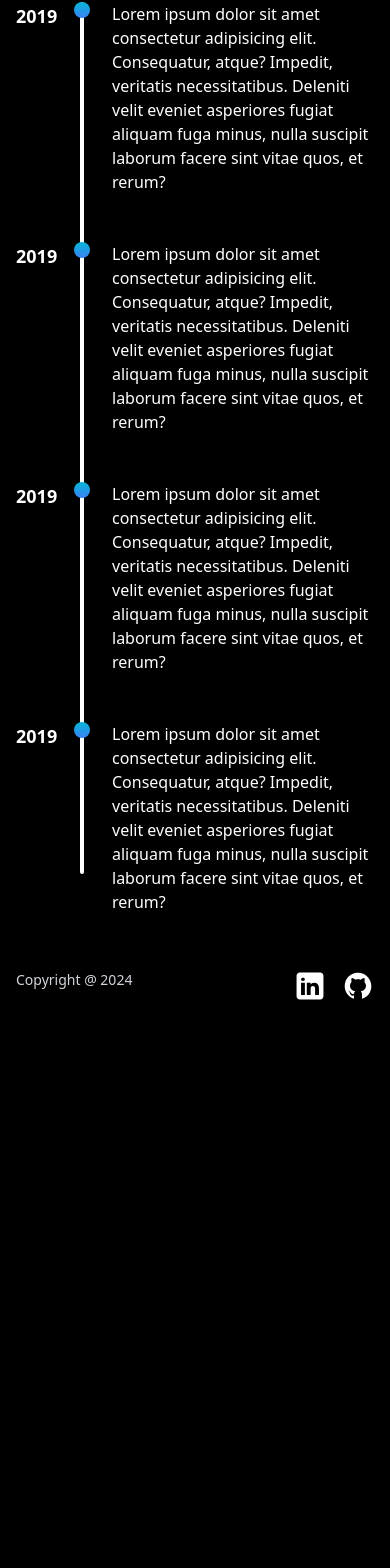
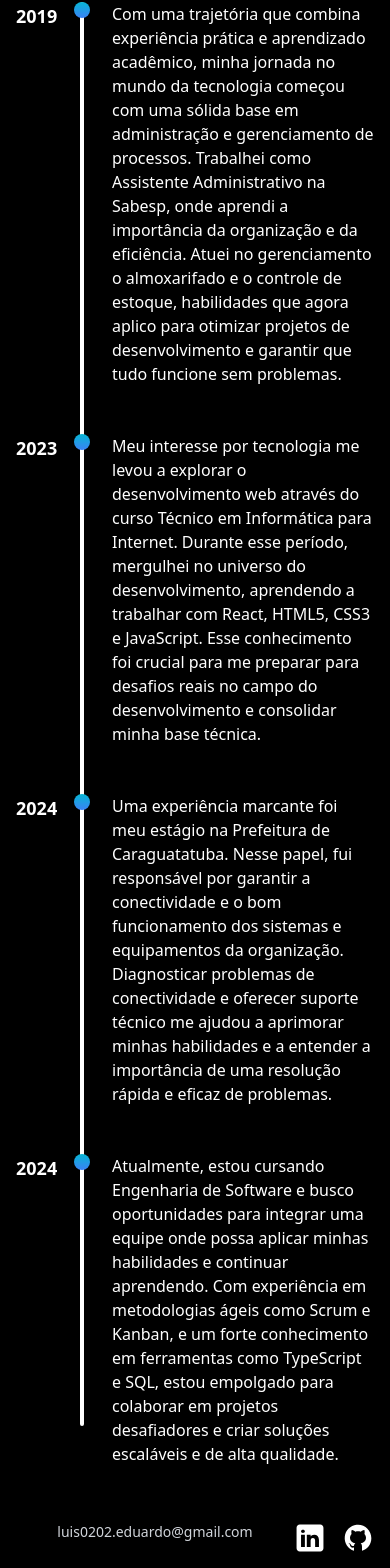
Before and after one commit to Luis-eduardo-sl/portifolio1, a React (Vite) app: page / in a window 390 px wide. Shown: the part 4156-5724 px from the top of the page. Before the commit the page ends 5182 px from the top, so only its background shows below. Built offline with nearby package versions, Linux system fonts and the light colour scheme.

Commit message:
chore: Add meta tags for SEO optimization and real text

```diff
--- a/index.html
+++ b/index.html
@@ -4,6 +4,8 @@
     <meta charset="UTF-8" />
     <link rel="icon" type="image/svg+xml" href="./src/./assets/l.jpg" />
     <meta name="viewport" content="width=device-width, initial-scale=1.0" />
+    <meta name="description" content="Luis Eduardo's Portfolio - FullStack Developer specializing in creating innovative digital solutions. Explore my projects, technologies, and learn more about me." />
+    <meta name="keywords" content="Luis Eduardo, FullStack Developer, Software Engineer, Web Development, Projects, Technologies, React, JS, JavaScript, UI/UX, TypeScript, Bootstap, HTML, CSS,SQL,Tailwind" />
     <title>Luis Portfolio</title>
   </head>
   <body>
--- a/src/App.jsx
+++ b/src/App.jsx
@@ -66,7 +66,7 @@ function App() {
                 </li>
               </ul>
             </div>
-            <div className="social-icons flex gap-4 hidden sm:flex">
+            <div className="flex gap-4 hidden sm:flex">
               <a href="https://github.com/Luis-eduardo-sl" target="_blank" rel="noopener noreferrer">
                 <img src={Github} alt="GitHub" className="w-6 h-6" />
               </a>
@@ -94,7 +94,7 @@ function App() {
               </p>
             </div>
             <div>
-              <img src={Perfil1} className="w-[240px] m-auto sm:w-[560px] rounded-full shadow-lg shadow-blue-400" />
+              <img src={Perfil1} alt='imagem de perfil de Luis' className="w-[240px] m-auto sm:w-[560px] rounded-full shadow-lg shadow-blue-400" />
             </div>
           </div>
         </section>
@@ -130,9 +130,9 @@ function App() {
                   <button
                     className="flex-1 text-sm py-3 bg-gradient-to-t from-blue-500 rounded-full to-cyan-500 hover:from-blue-700 hover:to-cyan-700"
                     onClick={() => openModal({
-                      title: 'Sistema Administrativo',
+                      title: 'Aplicativo BioDex',
                       image: Projeto1,
-                      description: 'A função do site administrativo é que o administrador possa realizar os cruds de motorista, usuario, onibus e linhas, e tambem realizar a leitura dos comentarios deixados no site publico. O site tambem conta com um sistema de login onde o administrador só vai ter acesso as paginas após ter feito seu cadastro e login, na pagina inicial temos um grafico real feito com o chart.js e tambem contadores para cada tipo de usuario'
+                      description: 'Desenvolvimento de um aplicativo com gamificação para um parque municipal juqueriquere, com o objetivo de fazer com que o passeio ao parque fosse interessante para as diversas faixas etárias que visitam o parque'
                     })}
                   >
                     Saiba mais
@@ -157,8 +157,8 @@ function App() {
                   <button
                     className="flex-1 text-sm py-3 bg-gradient-to-t from-blue-500 rounded-full to-cyan-500 hover:from-blue-700 hover:to-cyan-700"
                     onClick={() => openModal({
-                      title: 'Sistema Administrativo',
-                      image: Projeto1,
+                      title: 'Aplicativo Job',
+                      image: Projeto2,
                       description: 'A função do site administrativo é que o administrador possa realizar os cruds de motorista, usuario, onibus e linhas, e tambem realizar a leitura dos comentarios deixados no site publico. O site tambem conta com um sistema de login onde o administrador só vai ter acesso as paginas após ter feito seu cadastro e login, na pagina inicial temos um grafico real feito com o chart.js e tambem contadores para cada tipo de usuario'
                     })}
                   >
@@ -173,7 +173,7 @@ function App() {
 
             <div className="flex flex-col sm:flex-row gap-10 mt-11">
               <div className="border border-gray-500 rounded-md p-5 flex-1 bg-black bg-opacity-75">
-                <img src={Projeto33} />
+                <img src={Projeto33} alt='tela inicial do site administrativo' />
                 <h3 className="text-2xl font-semibold mt-8">Sistema Administrativo</h3>
                 <p className="text-gray-400 text-sm mt-2">
                   A função do sistema administrativo é que o administrador possa realizar a criação, leitura, edição e exclusão de motoristas, usuários, ônibus e linhas, e também realizar a leitura dos comentários deixados no site público...
@@ -183,7 +183,7 @@ function App() {
                     className="flex-1 text-sm py-3 bg-gradient-to-t from-blue-500 rounded-full to-cyan-500 hover:from-blue-700 hover:to-cyan-700"
                     onClick={() => openModal({
                       title: 'Sistema Administrativo',
-                      image: Projeto1,
+                      image: Projeto33,
                       description: 'A função do site administrativo é que o administrador possa realizar os cruds de motorista, usuario, onibus e linhas, e tambem realizar a leitura dos comentarios deixados no site publico. O site tambem conta com um sistema de login onde o administrador só vai ter acesso as paginas após ter feito seu cadastro e login, na pagina inicial temos um grafico real feito com o chart.js e tambem contadores para cada tipo de usuario'
                     })}
                   >
@@ -195,7 +195,7 @@ function App() {
                 </div>
               </div>
               <div className="border border-gray-500 rounded-md p-5 flex-1 bg-black bg-opacity-75">
-                <img src={Projeto4} />
+                <img src={Projeto4} alt='tela inicial do site de recarga' />
                 <h3 className="text-2xl font-semibold mt-8">Site de Recarga</h3>
                 <p className="text-gray-400 text-sm mt-2">
                   A função do site de recarga é que o proprio usuário possa
@@ -208,9 +208,9 @@ function App() {
                   <button
                     className="flex-1 text-sm py-3 bg-gradient-to-t from-blue-500 rounded-full to-cyan-500 hover:from-blue-700 hover:to-cyan-700"
                     onClick={() => openModal({
-                      title: 'Sistema Administrativo',
-                      image: Projeto1,
-                      description: 'A função do site administrativo é que o administrador possa realizar os cruds de motorista, usuario, onibus e linhas, e tambem realizar a leitura dos comentarios deixados no site publico. O site tambem conta com um sistema de login onde o administrador só vai ter acesso as paginas após ter feito seu cadastro e login, na pagina inicial temos um grafico real feito com o chart.js e tambem contadores para cada tipo de usuario'
+                      title: 'Site de Recarga',
+                      image: Projeto4,
+                      description: 'A função do site de recarga é que o proprio usuário possa fazer seu cadastro, sua recarga por meio do cpf vizualizar o horário das linhas e dar sugestões ou reclamações por meio da página sobre, que esta interligada com o site administrativo'
                     })}
                   >
                     Saiba mais
@@ -326,26 +326,22 @@ function App() {
             <div className="mt-12 relative before:absolute before:top-0 before:left-16 before:rounded-full before:bottom-10 before:w-1 before:bg-white">
               <div className="pl-24 mt-12 relative before:w-4 before:h-4 before:bg-gradient-to-t before:from-blue-500 before:to-cyan-500  before:absolute before:rounded-full before:left-[58px]">
                 <h3 className="absolute left-0 text-lg font-semibold">2019</h3>
-                <p>Lorem ipsum dolor sit amet consectetur adipisicing elit. Consequatur, atque? Impedit, veritatis necessitatibus. Deleniti velit eveniet asperiores fugiat aliquam fuga minus, nulla suscipit laborum facere sint vitae quos, et rerum?
-                </p>
+                <p>Com uma trajetória que combina experiência prática e aprendizado acadêmico, minha jornada no mundo da tecnologia começou com uma sólida base em administração e gerenciamento de processos. Trabalhei como Assistente Administrativo na Sabesp, onde aprendi a importância da organização e da eficiência. Atuei no gerenciamento o almoxarifado e o controle de estoque, habilidades que agora aplico para otimizar projetos de desenvolvimento e garantir que tudo funcione sem problemas.</p>
               </div>
 
               <div className="pl-24 mt-12 relative before:w-4 before:h-4 before:bg-gradient-to-t before:from-blue-500 before:to-cyan-500  before:absolute before:rounded-full before:left-[58px]">
-                <h3 className="absolute left-0 text-lg font-semibold">2019</h3>
-                <p>Lorem ipsum dolor sit amet consectetur adipisicing elit. Consequatur, atque? Impedit, veritatis necessitatibus. Deleniti velit eveniet asperiores fugiat aliquam fuga minus, nulla suscipit laborum facere sint vitae quos, et rerum?
-                </p>
+                <h3 className="absolute left-0 text-lg font-semibold">2023</h3>
+                <p>Meu interesse por tecnologia me levou a explorar o desenvolvimento web através do curso Técnico em Informática para Internet. Durante esse período, mergulhei no universo do desenvolvimento, aprendendo a trabalhar com React, HTML5, CSS3 e JavaScript. Esse conhecimento foi crucial para me preparar para desafios reais no campo do desenvolvimento e consolidar minha base técnica.</p>
               </div>
 
               <div className="pl-24 mt-12 relative before:w-4 before:h-4 before:bg-gradient-to-t before:from-blue-500 before:to-cyan-500  before:absolute before:rounded-full before:left-[58px]">
-                <h3 className="absolute left-0 text-lg font-semibold">2019</h3>
-                <p>Lorem ipsum dolor sit amet consectetur adipisicing elit. Consequatur, atque? Impedit, veritatis necessitatibus. Deleniti velit eveniet asperiores fugiat aliquam fuga minus, nulla suscipit laborum facere sint vitae quos, et rerum?
-                </p>
+                <h3 className="absolute left-0 text-lg font-semibold">2024</h3>
+                <p>Uma experiência marcante foi meu estágio na Prefeitura de Caraguatatuba. Nesse papel, fui responsável por garantir a conectividade e o bom funcionamento dos sistemas e equipamentos da organização. Diagnosticar problemas de conectividade e oferecer suporte técnico me ajudou a aprimorar minhas habilidades e a entender a importância de uma resolução rápida e eficaz de problemas.</p>
               </div>
 
               <div className="pl-24 mt-12 relative before:w-4 before:h-4 before:bg-gradient-to-t before:from-blue-500 before:to-cyan-500  before:absolute before:rounded-full before:left-[58px]">
-                <h3 className="absolute left-0 text-lg font-semibold">2019</h3>
-                <p>Lorem ipsum dolor sit amet consectetur adipisicing elit. Consequatur, atque? Impedit, veritatis necessitatibus. Deleniti velit eveniet asperiores fugiat aliquam fuga minus, nulla suscipit laborum facere sint vitae quos, et rerum?
-                </p>
+                <h3 className="absolute left-0 text-lg font-semibold">2024</h3>
+                <p>Atualmente, estou cursando Engenharia de Software e busco oportunidades para integrar uma equipe onde possa aplicar minhas habilidades e continuar aprendendo. Com experiência em metodologias ágeis como Scrum e Kanban, e um forte conhecimento em ferramentas como TypeScript e SQL, estou empolgado para colaborar em projetos desafiadores e criar soluções escaláveis e de alta qualidade.</p>
               </div>
             </div>
           </div>
@@ -356,7 +352,10 @@ function App() {
       <footer>
         <div className="container max-w-screen-lg m-auto flex justify-between px-4 py-6">
           <div>
-            <p className="text-gray-300 text-sm">Copyright @ 2024</p>
+            <p className="flex hidden sm:flex text-gray-300 text-sm">Copyright @ 2024</p>
+          </div>
+          <div>
+            <p className="text-gray-300 text-sm">luis0202.eduardo@gmail.com</p>
           </div>
           <div>
             <ul className="flex gap-4">
```
